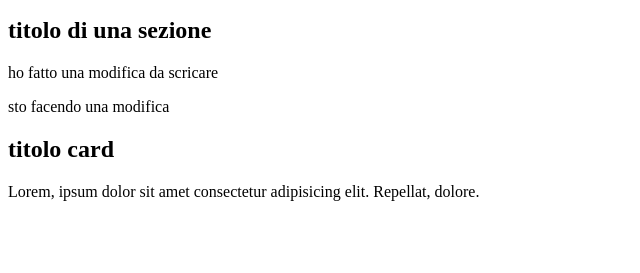
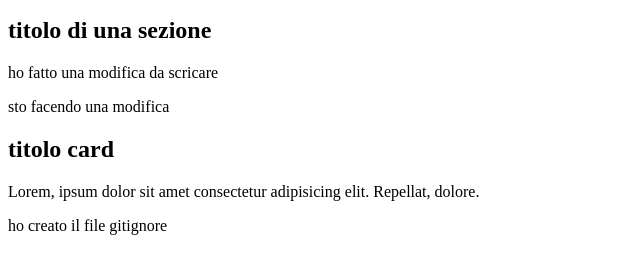
Before and after one commit to ManfrediMauroMarrone/corso-intro-febbraio, a plain HTML site: page test.html in a window 1280 px wide. Shown: the part 101-374 px from the top of the page, without its empty margins (0-640 px from the left). Drawn offline with Linux system fonts and the light colour scheme.

Commit message:
creato file gitignore

```diff
--- a/test.html
+++ b/test.html
@@ -16,5 +16,7 @@
         <h2>titolo card</h2>
         <p>Lorem, ipsum dolor sit amet consectetur adipisicing elit. Repellat, dolore.</p>
     </div>
+
+    <p>ho creato il file gitignore</p>
 </body>
 </html>
```
Also changed, not shown: 1 other file.
